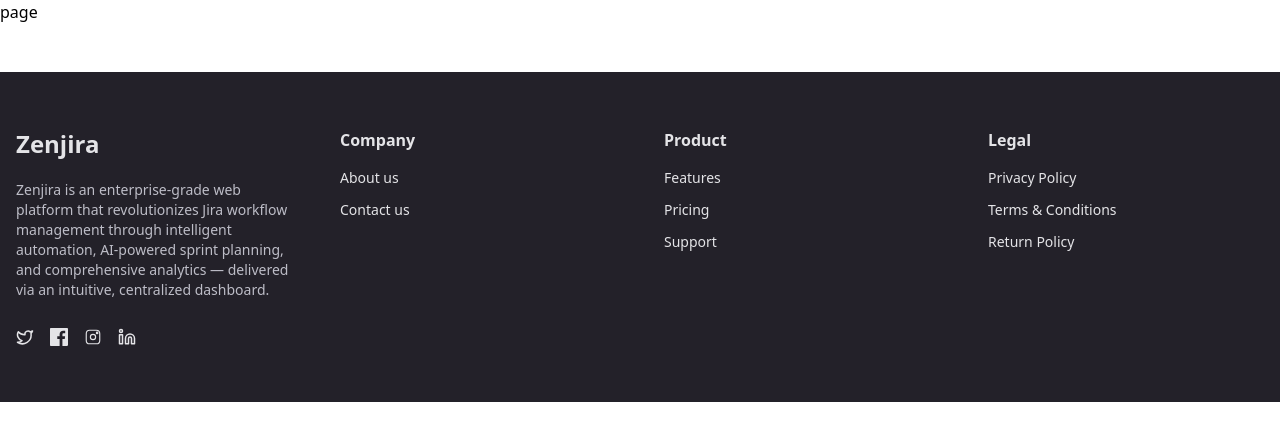
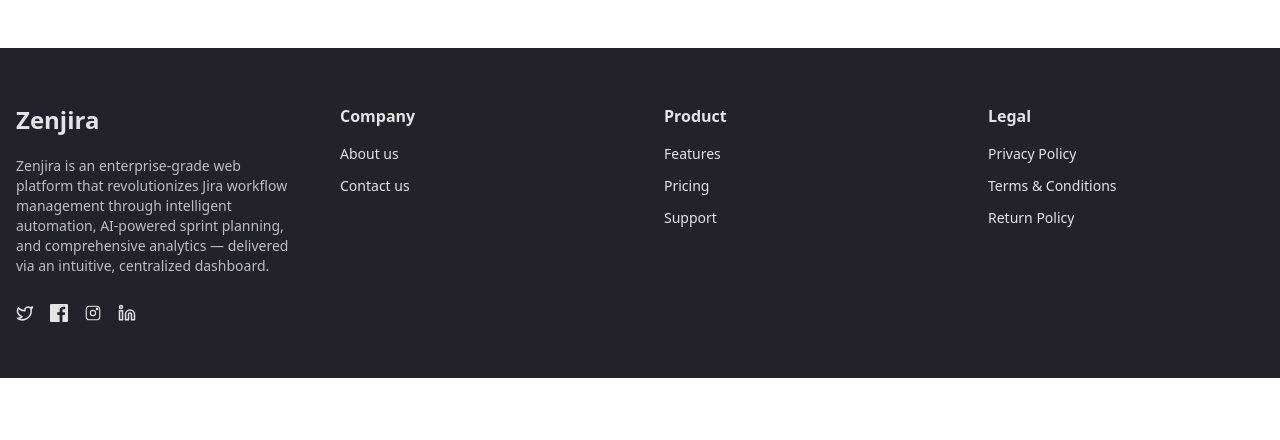
Before and after one commit to Promptzy/Nexara, a Next.js app in the folder frontend/: page / in a window 1280 px wide. Shown: the top 440 px of the page. Built offline with nearby package versions, Linux system fonts and the light colour scheme.

Commit message:
Fixes Page.tsx

```diff
--- a/frontend/app/page.tsx
+++ b/frontend/app/page.tsx
@@ -3,10 +3,9 @@
 
 const page = () => {
   return (
-    <div>
-      <div>page</div>
+    <main>
       <Footer />
-    </div>
+    </main>
   )
 }
 
```
